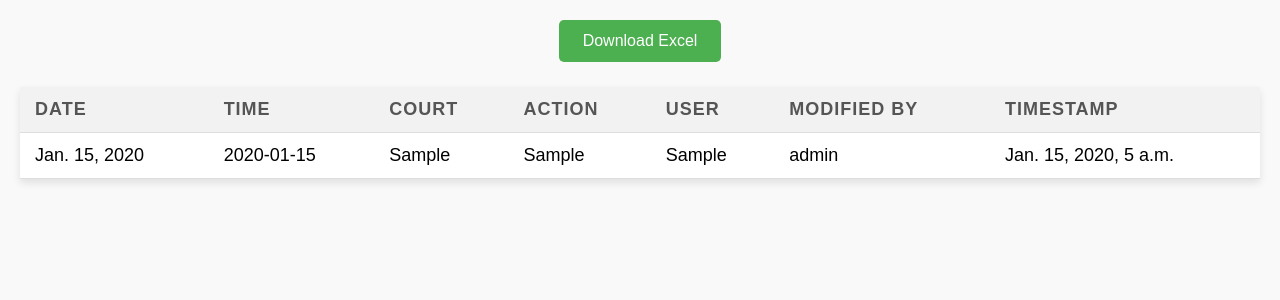
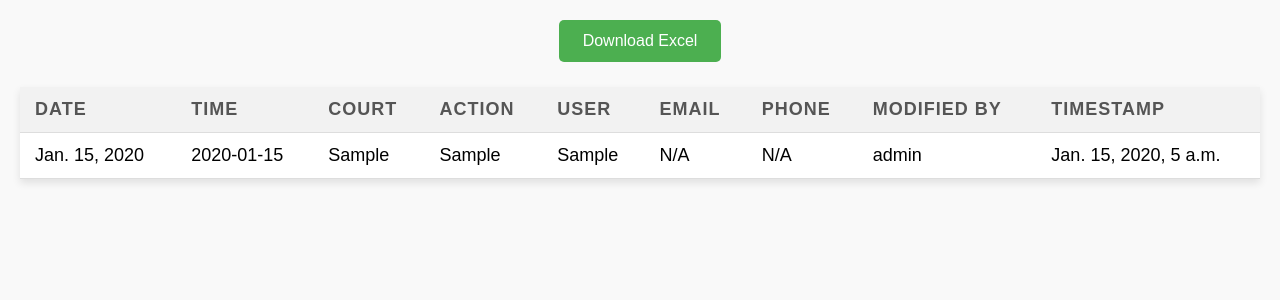
Before and after one commit to shiyating1998/CourtManagementSystem, a Django app: page /view-log/ in a window 1280 px wide. Shown: the top 300 px of the page. Run offline with Django 5.2, Linux system fonts and the light colour scheme; a user stored in the database is signed in; tables that the repository leaves empty hold one stand-in row (values such as "Sample post").

Commit message:
update logs to show email and phone

```diff
--- a/app/models.py
+++ b/app/models.py
@@ -81,11 +81,13 @@ class Booking(models.Model):
     court = models.CharField(max_length=10)  # To store court number (e.g., "Court 4")
     action = models.CharField(max_length=10)
     user = models.CharField(max_length=50)
+    user_email = models.EmailField(max_length=254, null=True, blank=True)
+    user_phone = models.CharField(max_length=20, null=True, blank=True)
     user_role = models.CharField(max_length=50)
     timestamp = models.DateTimeField()
 
     def __str__(self):
-        return f"{self.date} - {self.time} - {self.court} - {self.user} ({self.action})"
+        return f"{self.date} {self.time} {self.court} {self.action} by {self.user}"
 
 # for processing payments (celery)
 class ProcessedEvent(models.Model):
--- a/app/templates/admin/view_log.html
+++ b/app/templates/admin/view_log.html
@@ -103,6 +103,8 @@
                 <th>Court</th>
                 <th>Action</th>
                 <th>User</th>
+                <th>Email</th>
+                <th>Phone</th>
                 <th>Modified By</th>
                 <th>Timestamp</th>
             </tr>
@@ -115,6 +117,8 @@
                 <td>{{ booking.court }}</td>
                 <td>{{ booking.action }}</td>
                 <td>{{ booking.user }}</td>
+                <td>{{ booking.user_email }}</td>
+                <td>{{ booking.user_phone }}</td>
                 <td>{{ booking.user_role }}</td>
                 <td>{{ booking.timestamp }}</td>
             </tr>
--- a/app/views.py
+++ b/app/views.py
@@ -47,7 +47,31 @@ def is_admin(user):
 
 @user_passes_test(is_admin)
 def booking_list(request):
-    bookings = Booking.objects.all().order_by('date', 'time')  # Fetch all bookings
+    bookings = Booking.objects.all().order_by('date', 'time')
+
+    # Enhance bookings with user details
+    for booking in bookings:
+        # Extract first and last name from the stored username
+        names = booking.user.split()
+        if len(names) >= 2:
+            first_name = names[0]
+            last_name = ' '.join(names[1:])  # Join all remaining parts as last name
+
+            # Try to find the user in the database
+            try:
+                user = User.objects.get(
+                    first_name__iexact=first_name,
+                    last_name__iexact=last_name
+                )
+                booking.user_email = user.email
+                booking.user_phone = user.phone
+            except User.DoesNotExist:
+                booking.user_email = "N/A"
+                booking.user_phone = "N/A"
+        else:
+            booking.user_email = "N/A"
+            booking.user_phone = "N/A"
+
     return render(request, 'admin/view_log.html', {'bookings': bookings})
 
 
@@ -61,13 +85,22 @@ def download_bookings_csv(request):
     writer = csv.writer(response)
 
     # Write the header row for the CSV file.
-    writer.writerow(['Date', 'Time', 'Court', 'Action', 'User', 'User Role', 'Timestamp'])
+    writer.writerow(['Date', 'Time', 'Court', 'Action', 'User', 'Email', 'Phone', 'User Role', 'Timestamp'])
 
     # Query the bookings and write each row to the CSV.
     bookings = Booking.objects.all().order_by('date', 'time')
     for booking in bookings:
-        writer.writerow([booking.date, booking.time, booking.court, booking.action, booking.user, booking.user_role,
-                         booking.timestamp])
+        writer.writerow([
+            booking.date,
+            booking.time,
+            booking.court,
+            booking.action,
+            booking.user,
+            booking.user_email,
+            booking.user_phone,
+            booking.user_role,
+            booking.timestamp
+        ])
 
     return response
 
@@ -322,6 +355,8 @@ def book_slot(request):
                 court=court_name,  # Storing the court part
                 action='Book',
                 user=user.first_name.capitalize() + " " + user.last_name.capitalize(),
+                user_email=user.email,
+                user_phone=user.phone,
                 user_role=request.user.username,
                 timestamp=datetime.now().strftime("%Y-%m-%d %H:%M:%S")
             )
@@ -421,6 +456,7 @@ def cancel_booking(request):
         booking_details = f"Date: {booking_date}\nTime: {start_time}-{end_time}\nCourt: {court_name}"
 
         # Send cancellation confirmation email
+        from .utils import send_cancellation_confirmation
         send_cancellation_confirmation(
             user.email,
             user.first_name,
@@ -435,6 +471,8 @@ def cancel_booking(request):
             court=court_name,  # Storing the court part
             action='Cancel',
             user=username,
+            user_email=user.email,  # Add email
+            user_phone=user.phone,  # Add phone
             user_role=request.user.username,
             timestamp=datetime.now().strftime("%Y-%m-%d %H:%M:%S")
         )
```
